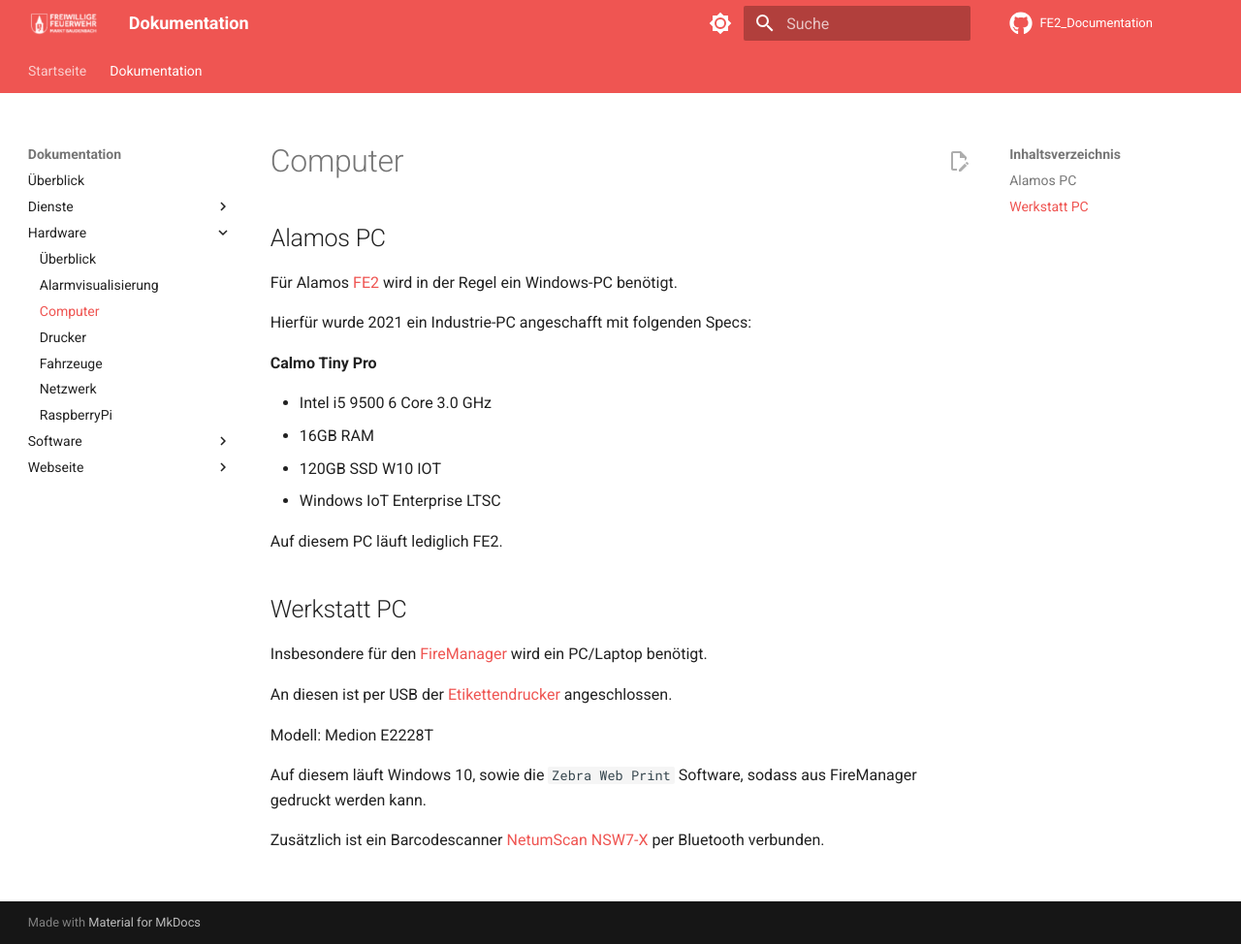
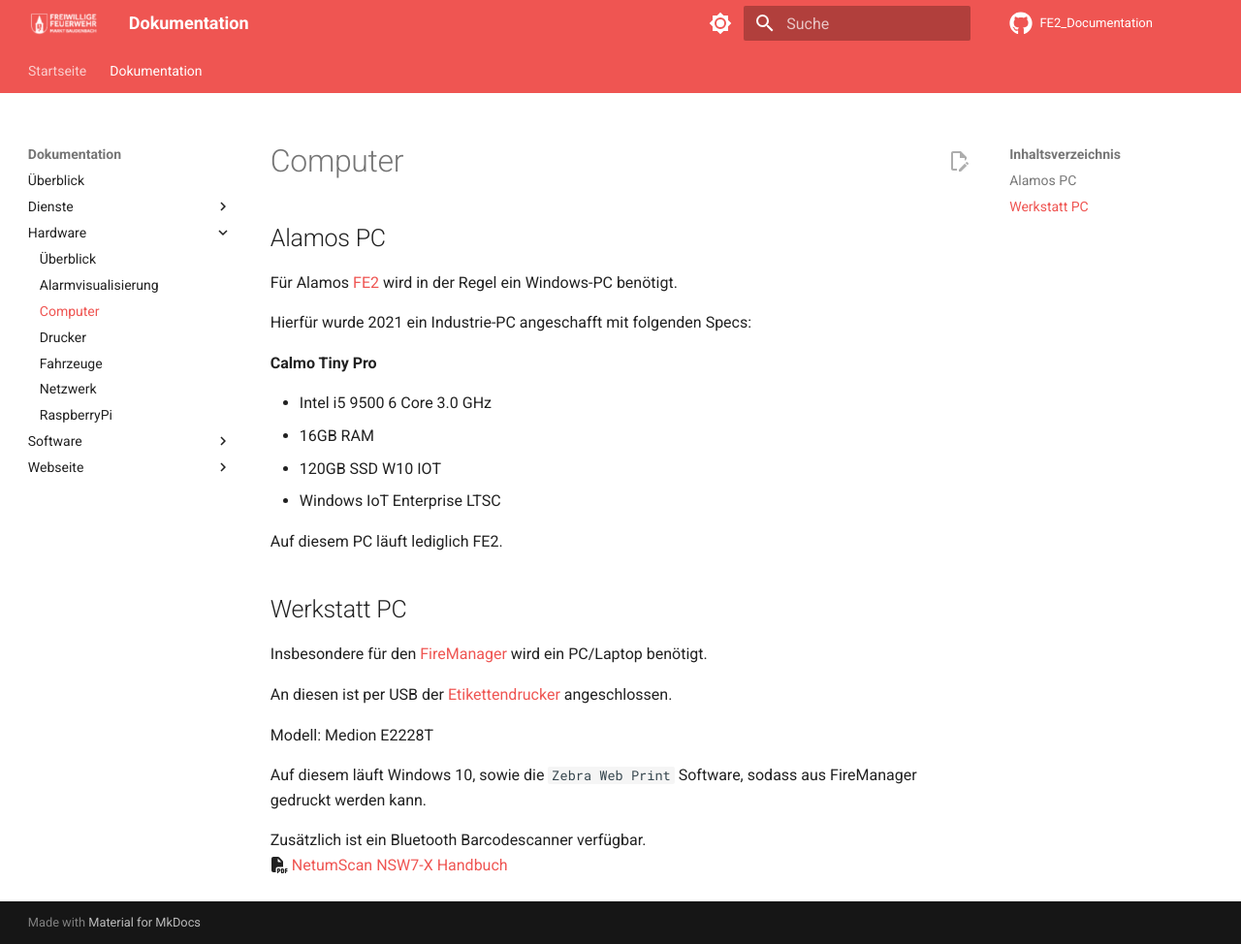
Before and after one commit to FFW-Baudenbach/FE2_Documentation, an MkDocs documentation site: the page built from docs/Dokumentation/Hardware/Computer.md, in a window 1280 px wide and 974 px high. Shown: the whole window at 97% size. Built offline with MkDocs 1.6.1 and Material for MkDocs 9.7.7, drawn with Linux system fonts in a browser that asks for light colours; comment, search, counter and statistics services are not loaded.

Commit message:
added manual zebra

```diff
--- a/docs/Dokumentation/Hardware/Computer.md
+++ b/docs/Dokumentation/Hardware/Computer.md
@@ -23,4 +23,5 @@
 
 Auf diesem läuft Windows 10, sowie die `Zebra Web Print` Software, sodass aus FireManager gedruckt werden kann.
 
-Zusätzlich ist ein Barcodescanner [NetumScan NSW7-X](../../assets/NSW7-X_Full_Manual.pdf){:target="_blank"} per Bluetooth verbunden.
+Zusätzlich ist ein Bluetooth Barcodescanner verfügbar.
+:fontawesome-solid-file-pdf: [NetumScan NSW7-X Handbuch](../../assets/NSW7-X_Full_Manual.pdf){:target="_blank"}
```
Also changed, not shown: docs/Dokumentation/Hardware/Drucker.md (+2 -0 lines), 1 other file.
